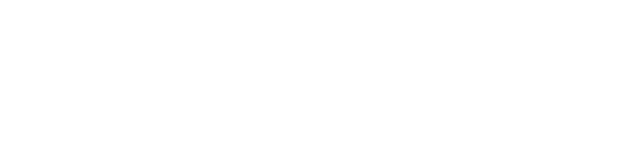
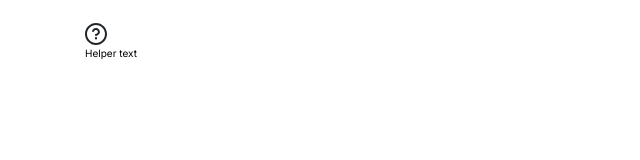
Before and after one commit to js-tasks-ru/htmlcss-20210812_mediaca, a website: page 05-lection3/01-tooltip/index.html in a window 1280 px wide. Shown: the full height of the page, 0-640 px from the left. Drawn offline with Linux system fonts and the light colour scheme.

Commit message:
add: разметка тултипа

```diff
--- a/05-lection3/01-tooltip/index.html
+++ b/05-lection3/01-tooltip/index.html
@@ -2,10 +2,33 @@
 <!-- Страница с тултипом -->
 <html lang="ru">
 <head>
+    <title>Компонент Тултип</title>
+    <meta charset="utf-8">
+    <meta name="description" content="Демонстрационная страница компонента Тултип">
     <link rel="stylesheet" href="../../assets/css/main.css">
+    <link rel="stylesheet" href="../../components/wrapper/wrapper.css">
     <link rel="stylesheet" href="./tooltip.css">
 </head>
 <body>
-
+<div class="wrapper">
+    <br><br>
+    <div class="tooltip">
+        <svg class="tooltip__icon" width="22" height="22" viewBox="0 0 22 22" fill="none"
+             xmlns="http://www.w3.org/2000/svg">
+            <path fill-rule="evenodd" clip-rule="evenodd"
+                  d="M11 2C6.02944 2 2 6.02944 2 11C2 15.9706 6.02944 20 11 20C15.9706 20 20 15.9706 20 11C20 6.02944 15.9706 2 11 2ZM0 11C0 4.92487 4.92487 0 11 0C17.0751 0 22 4.92487 22 11C22 17.0751 17.0751 22 11 22C4.92487 22 0 17.0751 0 11Z"
+                  fill="#212429"/>
+            <path fill-rule="evenodd" clip-rule="evenodd"
+                  d="M11.2581 7.02432C10.7926 6.94447 10.3138 7.03195 9.90663 7.27126C9.49943 7.51058 9.19006 7.88629 9.03333 8.33184C8.85006 8.85283 8.27914 9.12661 7.75815 8.94333C7.23716 8.76006 6.96339 8.18915 7.14666 7.66816C7.46013 6.77705 8.07886 6.02563 8.89327 5.547C9.70767 5.06837 10.6652 4.89341 11.5962 5.05311C12.5273 5.2128 13.3717 5.69686 13.9801 6.41953C14.5883 7.14205 14.9213 8.05648 14.92 9.00091C14.9195 10.5313 13.7849 11.5419 12.9747 12.082C12.5391 12.3725 12.1105 12.586 11.7949 12.7263C11.6356 12.7971 11.5015 12.8508 11.4049 12.8876C11.3565 12.906 11.3173 12.9203 11.2887 12.9305L11.254 12.9427L11.2429 12.9464L11.239 12.9478L11.2375 12.9483C11.2372 12.9484 11.2362 12.9487 10.92 12L11.2362 12.9487C10.7123 13.1233 10.146 12.8402 9.97131 12.3162C9.79678 11.7926 10.0794 11.2267 10.6027 11.0517L10.6014 11.0521C10.6015 11.0521 10.6016 11.052 10.6027 11.0517L10.6187 11.0461C10.6341 11.0406 10.6593 11.0314 10.6929 11.0186C10.7603 10.9929 10.8606 10.9529 10.9826 10.8987C11.2294 10.789 11.5509 10.6275 11.8653 10.4179C12.5549 9.95822 12.92 9.46913 12.92 9L12.92 8.99851C12.9207 8.52619 12.7542 8.06886 12.45 7.70753C12.1459 7.34619 11.7236 7.10417 11.2581 7.02432Z"
+                  fill="#212429"/>
+            <path fill-rule="evenodd" clip-rule="evenodd"
+                  d="M11 14C11.5523 14 12 14.4477 12 15V15.5C12 16.0523 11.5523 16.5 11 16.5C10.4477 16.5 10 16.0523 10 15.5V15C10 14.4477 10.4477 14 11 14Z"
+                  fill="#212429"/>
+        </svg>
+        <div class="tooltip__help">
+            Helper text
+        </div>
+    </div>
+</div>
 </body>
 </html>
```
Lines whose indentation alone changed are shown as unchanged.
